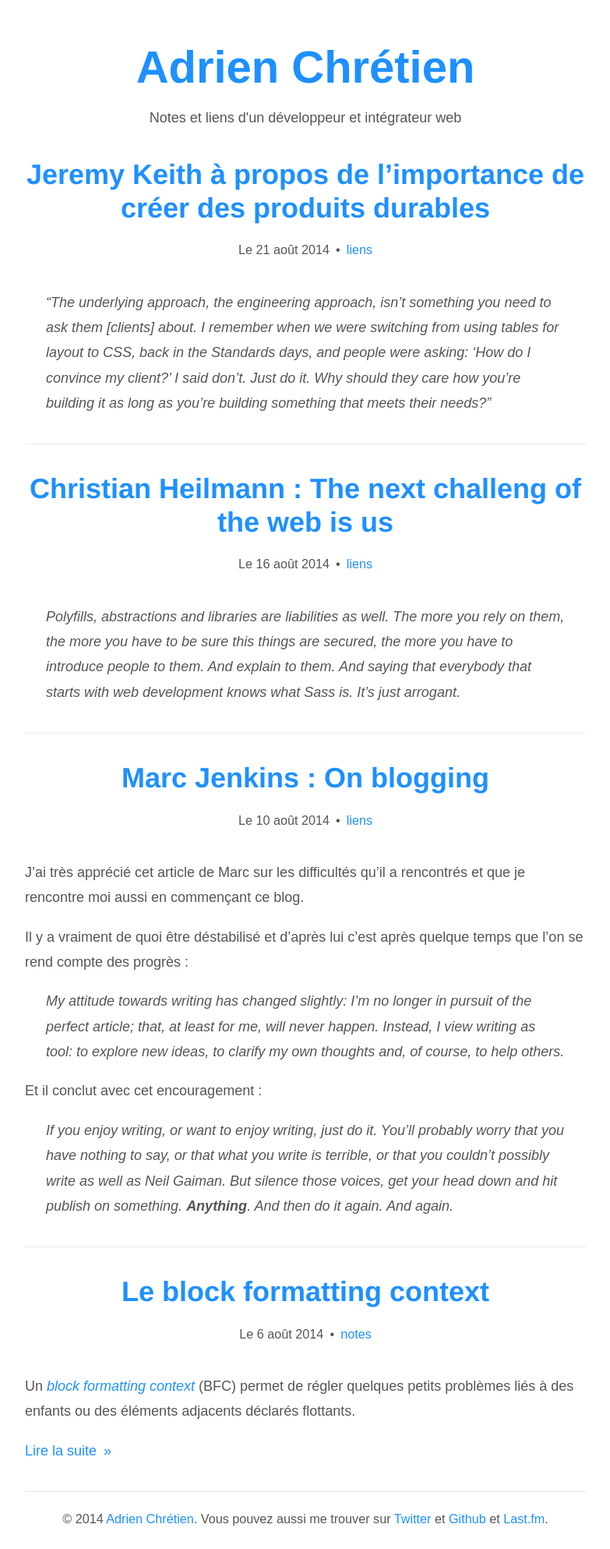
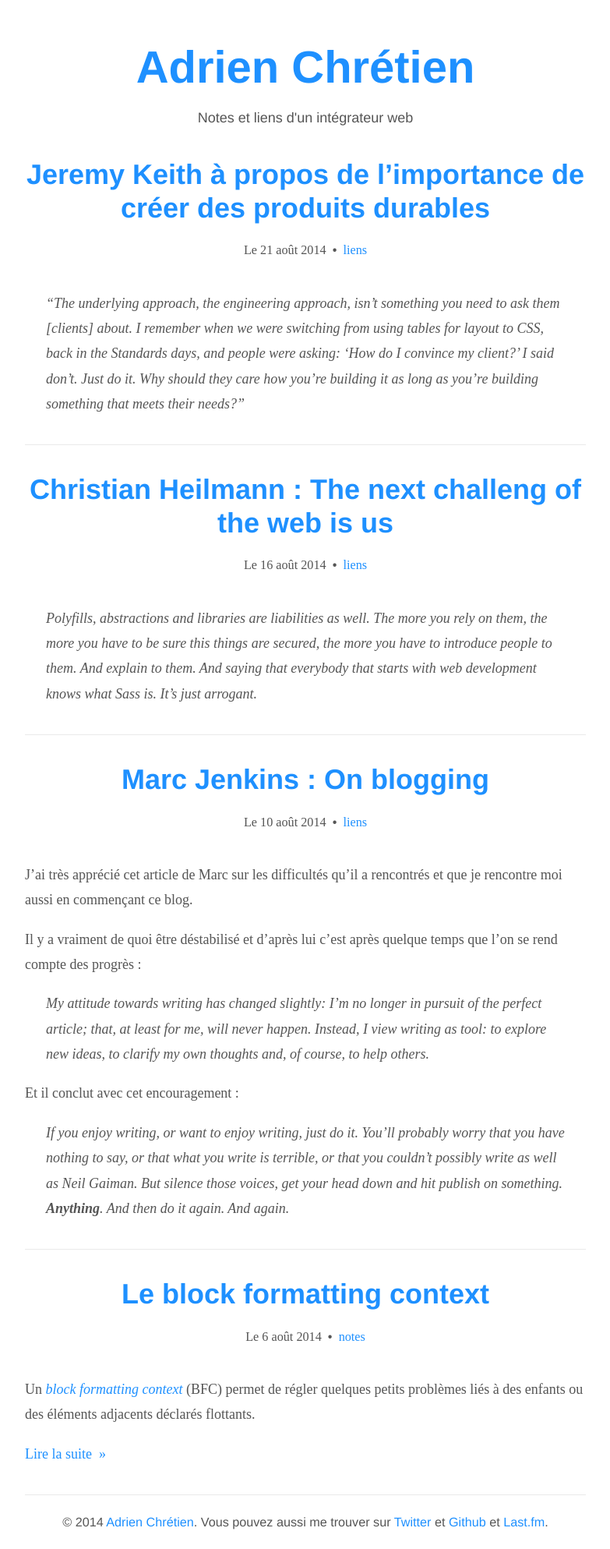
Before and after one commit to adrienchretien/adrienchretien.fr, a Jekyll site: the page built from index.html, in a window 1280 px wide. Shown: the whole page at 78% size, without its empty margins (248-1031 px from the left). Built offline with Jekyll 4.4.1, drawn with Linux system fonts in a browser that asks for light colours; the list of posts is cut into pages by our own code.

Commit message:
Replace .wf-active class selector and set font stack directly on headings

```diff
--- a/_config.yml
+++ b/_config.yml
@@ -3,7 +3,7 @@ title: Adrien Chrétien
 author: Adrien Chrétien
 email: contact@achretien.fr
 lang: fr
-description: "Notes et liens d'un développeur et intégrateur web"
+description: "Notes et liens d'un intégrateur web"
 url: "http://achretien.fr"
 
 exclude: ["LICENSE", "README.md", CNAME]
--- a/css/main.css
+++ b/css/main.css
@@ -2,6 +2,10 @@
 /* ----------------------------------------------------------*/
 a {
   text-decoration: none;
+}
+
+article {
+  font-family: Merriweather, 'Times New Roman', Times, serif;
 }
 
 blockquote {
@@ -17,7 +21,7 @@ blockquote em {
 body {
   margin: 0;
   padding: 0 1em;
-  font: 1em/1.8 sans-serif;
+  font: 1em/1.8 'Source Sans Pro', 'Helvetica Neue', Helvetica, Arial, sans-serif;
 }
 @media screen and (min-width: 800px) {
   body {
@@ -37,14 +41,16 @@ figcaption {
 h1,
 h2,
 h3,
-h4 {
-  font-family: 'Helvetica Neue', Arial, Helvetica, sans-serif;
+h4,
+.logo {
+  font-family: 'Source Sans Pro', 'Helvetica Neue', Helvetica, Arial, sans-serif;
   font-weight: 700;
 }
 
 h1 {
   margin: 1em 0 .33em;
   font-size: 3.22em;
+  font-weight: 900;
   line-height: 1;
 }
 @media screen and (max-width: 400px) {
@@ -160,28 +166,6 @@ small,
   margin-left: .5em;
 }
 
-/* WebFonts */
-.wf-active body {
-  font-family: 'Source Sans Pro', sans-serif;
-}
-
-.wf-active article {
-  font-family: Merriweather, sans-serif;
-}
-
-.wf-active h1,
-.wf-active h2,
-.wf-active h3,
-.wf-active h4,
-.logo {
-  font-family: 'Source Sans Pro', sans-serif;
-  font-weight: 700;
-}
-
-.wf-active h1 {
-  font-weight: 900;
-}
-
 /* Theme */
 /* ----------------------------------------------------------*/
 a {
```
